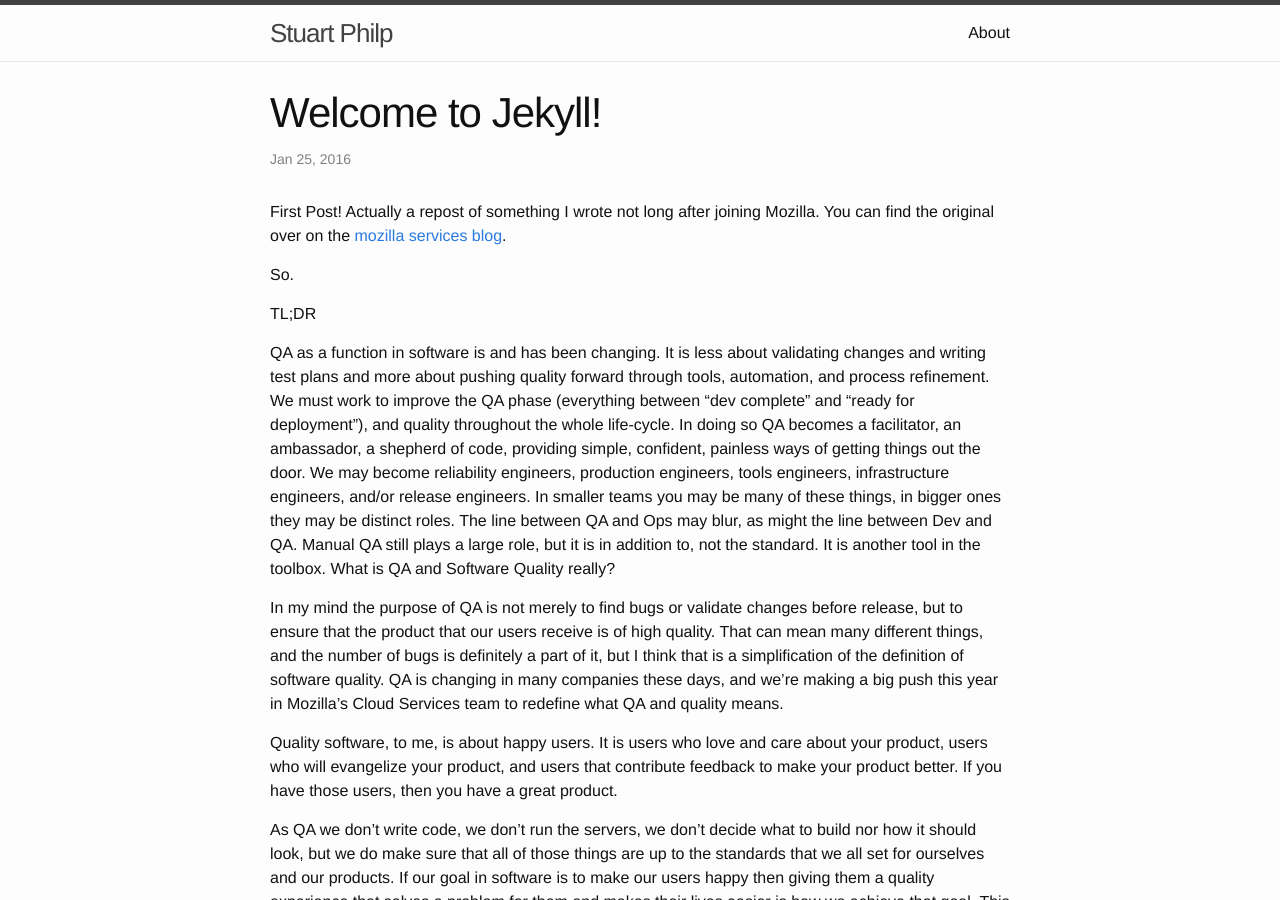
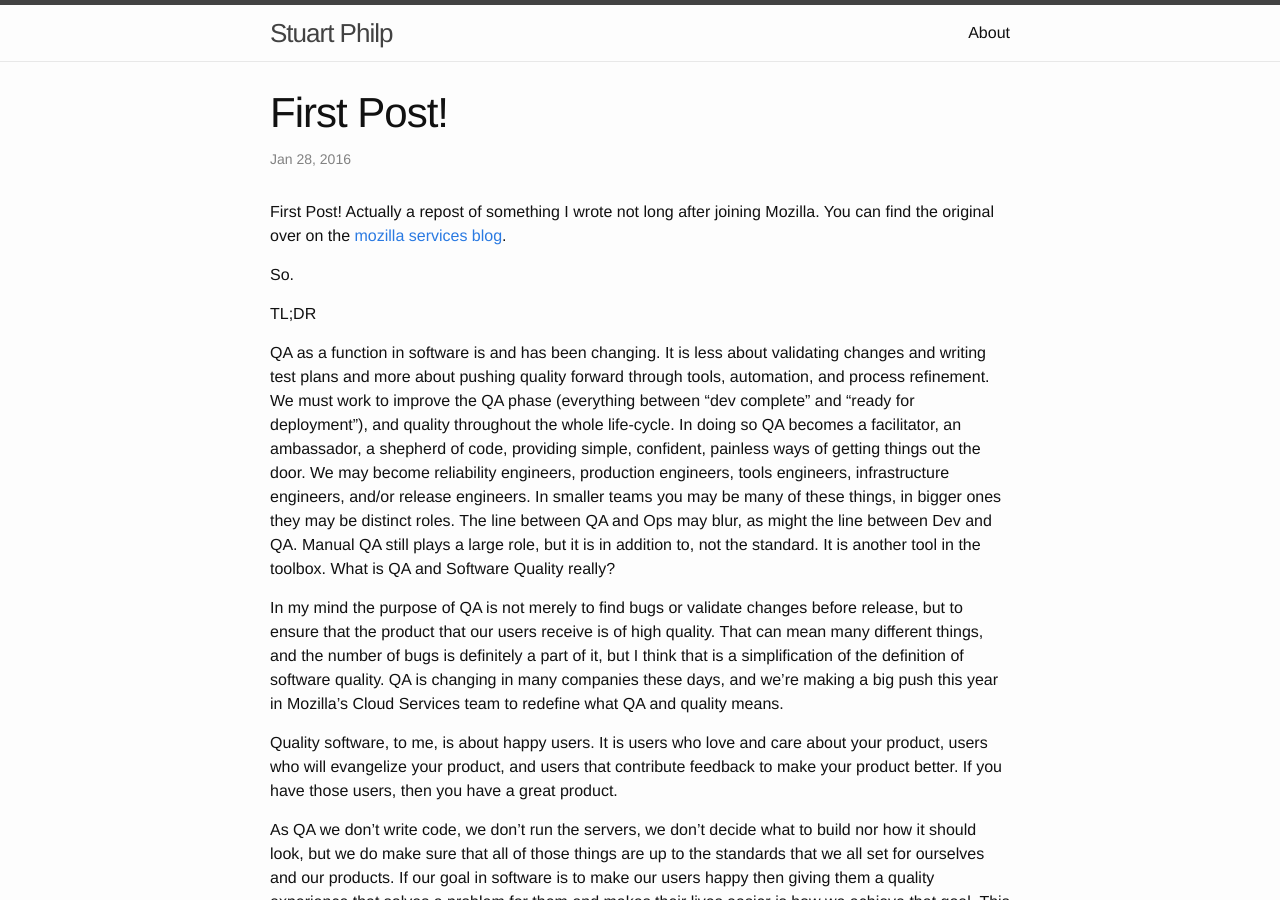
Before and after one commit to stuartphilp/stuartphilp.github.io, a Jekyll site: the page built from _posts/2016-01-28-first.markdown, in a window 1280 px wide and 900 px high. Built offline with Jekyll 4.4.1, drawn with Linux system fonts in a browser that asks for light colours; some of the changed text lies outside the part shown.

Commit message:
missed some config settings

```diff
--- a/_config.yml
+++ b/_config.yml
@@ -5,8 +5,8 @@
   A blog by Stuart Philp. Quality, QA, Devops, software development, engineering management
 baseurl: "" # the subpath of your site, e.g. /blog/
 url: "http://stuartphilp.com" # the base hostname & protocol for your site
-twitter_username: jekyllrb
-github_username:  jekyll
+twitter_username: stuartphilp
+github_username:  stuartphilp
 
 # Build settings
 markdown: kramdown
--- a/_posts/2016-01-28-first.markdown
+++ b/_posts/2016-01-28-first.markdown
@@ -1,8 +1,8 @@
 ---
 layout: post
-title:  "Welcome to Jekyll!"
-date:   2016-01-25 17:58:23
-categories: jekyll update
+title:  "First Post!"
+date:   2016-01-28 10:35
+categories: qa quality
 ---
 
 First Post! Actually a repost of something I wrote not long after joining Mozilla. You can find the original over on the [mozilla services blog](https://blog.mozilla.org/services/2015/03/24/the-changing-face-of-software-quality/).
```
